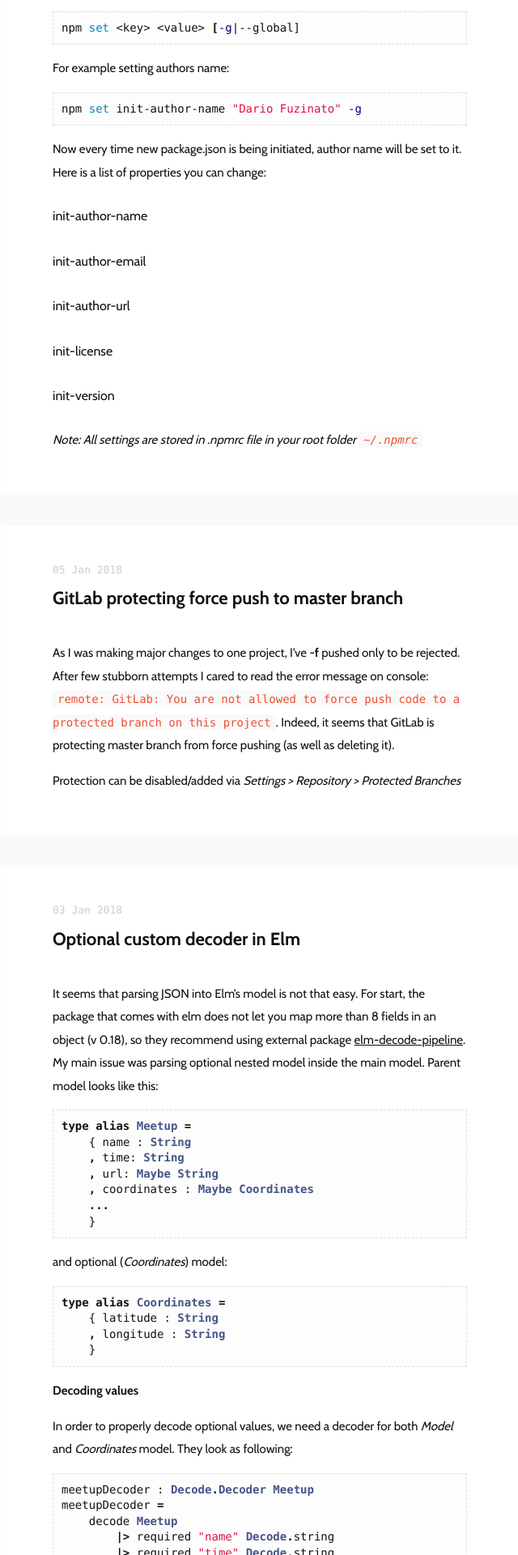
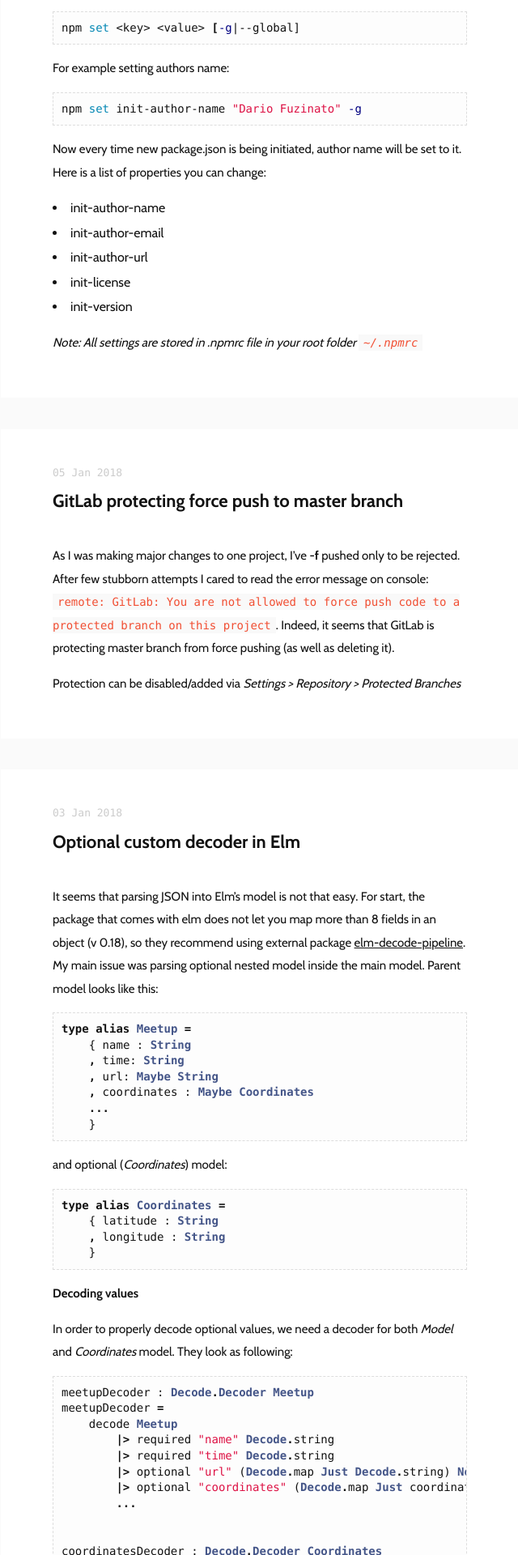
Before and after one commit to fuzinato/fuzinato.github.io, a Jekyll site: the page built from index.html, in a window 1280 px wide. Shown: the part 320-2240 px from the top of the page at 81% size, without its empty margins (319-959 px from the left). Built offline with Jekyll 4.4.1, drawn with Linux system fonts in a browser that asks for light colours; the list of posts is cut into pages by our own code.

Commit message:
change list styles

```diff
--- a/_sass/main.scss
+++ b/_sass/main.scss
@@ -266,11 +266,10 @@
 
 
   ul {
-    list-style: none;
     margin: 0;
     padding: 0;
+    list-style-position: inside;
     li {
-      margin: 25px 0;
       .title {
         max-width: 100%;
         //overflow: hidden !important;
```
